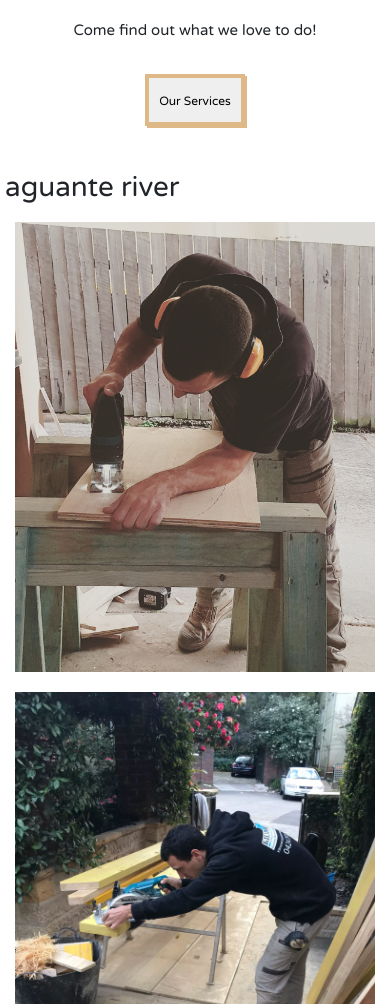
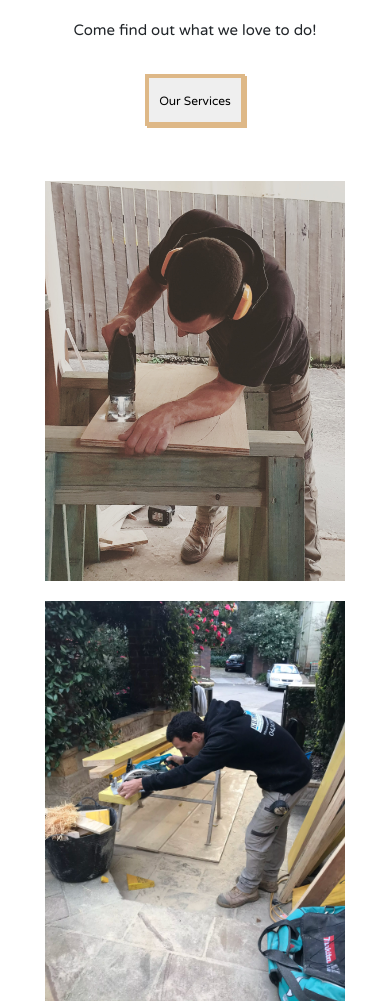
Before and after one commit to kiwi-bunge/cygnus-augustobunge, a website: page index.html in a window 390 px wide. Shown: the part 775-1779 px from the top of the page. Drawn offline with nearby package versions, Linux system fonts and the light colour scheme.

Commit message:
fixed media queries for iOS

```diff
--- a/css/main.css
+++ b/css/main.css
@@ -338,12 +338,12 @@ a {
     .what-we-do-button a {
       font-size: 12px; }
   .what-we-do-examples {
-    display: flex;
-    flex-direction: column;
+    display: block;
+    text-align: center;
     padding-top: 15px; }
     .what-we-do-examples img {
-      width: auto;
-      height: auto;
+      width: 300px;
+      height: 400px;
       margin: 10px; }
   /*** OUR VALUES ***/
   .first-value, .second-value, .third-value {
--- a/index.html
+++ b/index.html
@@ -109,7 +109,6 @@
                 <button class="what-we-do-button"><a href="pages/services.html">Our Services</a></button>
             </div>
             <div class="what-we-do-examples">
-                <h1>aguante river</h1>
                 <img src="public/img/carpenter1.JPG" alt="carpenter">
                 <img src="public/img/carpenter2.webp" alt="carpenter">
                 <img src="public/img/carpenter3.webp" alt="carpenter">
```
